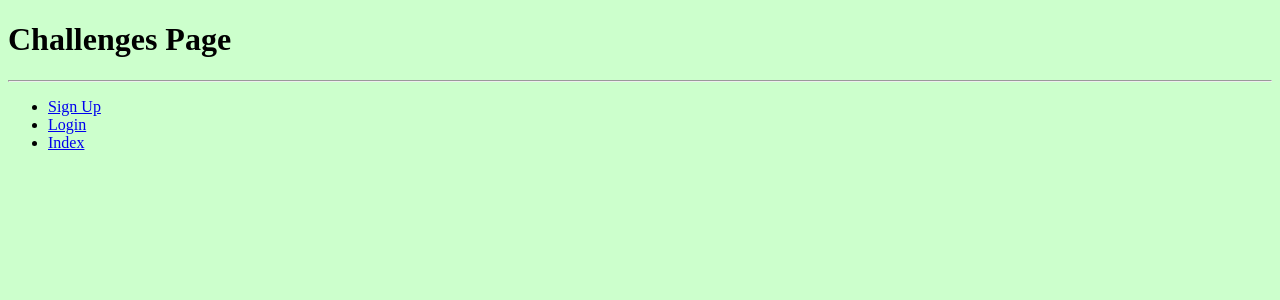
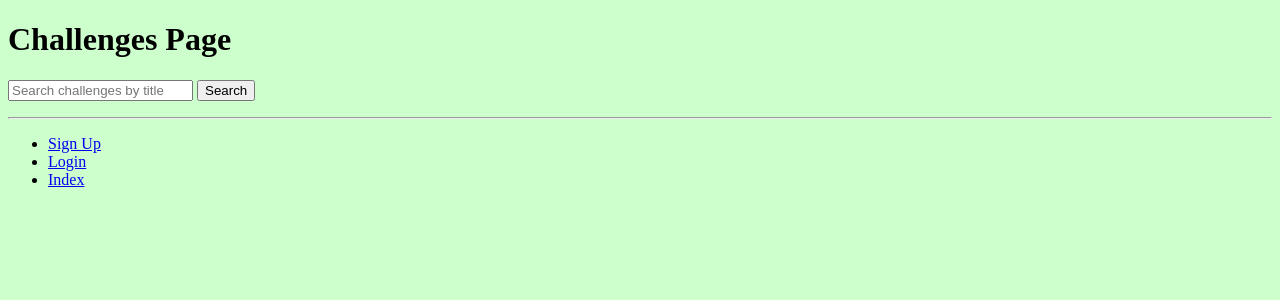
Before and after one commit to jmagrad/EcoChallenge, a Django app: page /Eco/Challenges/ in a window 1280 px wide. Shown: the top 300 px of the page. Run offline with Django 5.2, Linux system fonts and the light colour scheme; data that the repository does not hold is empty.

Commit message:
Implemented a challenges search feature

```diff
--- a/EcoProject/Eco/views.py
+++ b/EcoProject/Eco/views.py
@@ -135,15 +135,16 @@ def user_logout(request):
     return redirect(reverse('Eco:index'))
 
 def challenges(request):
-    # Get all challenges from the database
-    challenges_list = Challenge.objects.all()
+    query = request.GET.get('q')
+    if query:
+        challenges_list = Challenge.objects.filter(title__icontains=query)
+    else:
+        challenges_list = Challenge.objects.all()
 
-    # Create context dictionary to pass to the template
     context_dict = {
         'challenges': challenges_list,
     }
 
-    # Render the response and send it back
     return render(request, 'Eco/challenges.html', context=context_dict)
 
 def educational_links(request):
--- a/EcoProject/templates/Eco/Challenges.html
+++ b/EcoProject/templates/Eco/Challenges.html
@@ -5,6 +5,12 @@ Challenges Page
 {% endblock %}
 {% block body_block %}
 <h1>Challenges Page</h1>
+
+<form method="GET" action="{% url 'Eco:Challenges' %}">
+    <input type="text" name="q" placeholder="Search challenges by title">
+    <button type="submit">Search</button>
+</form>
+
 <ul>
     {% for challenge in challenges %}
     <li>
```
